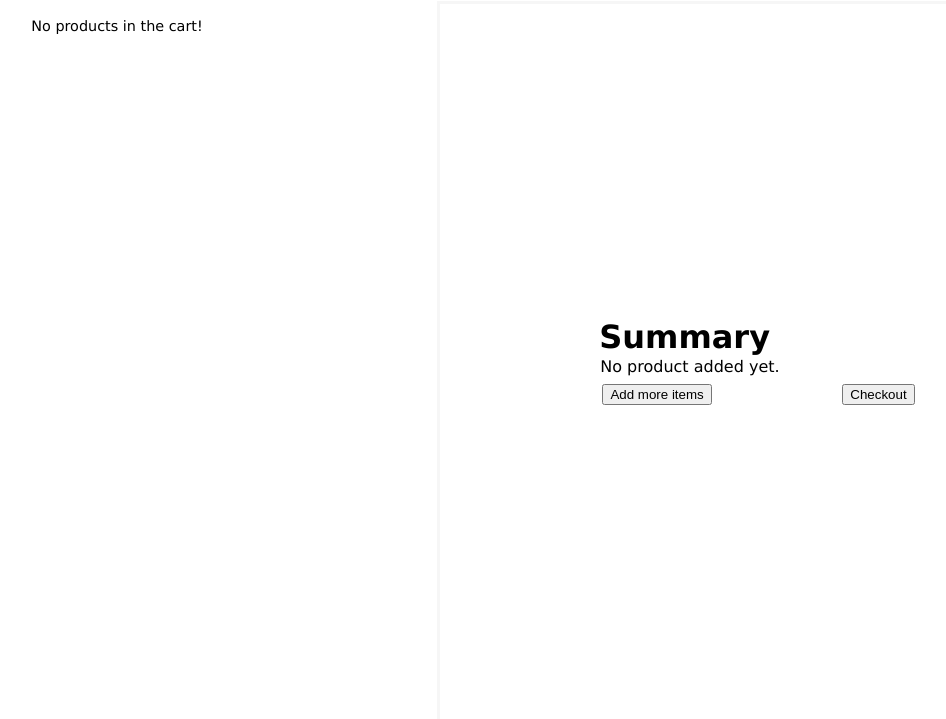
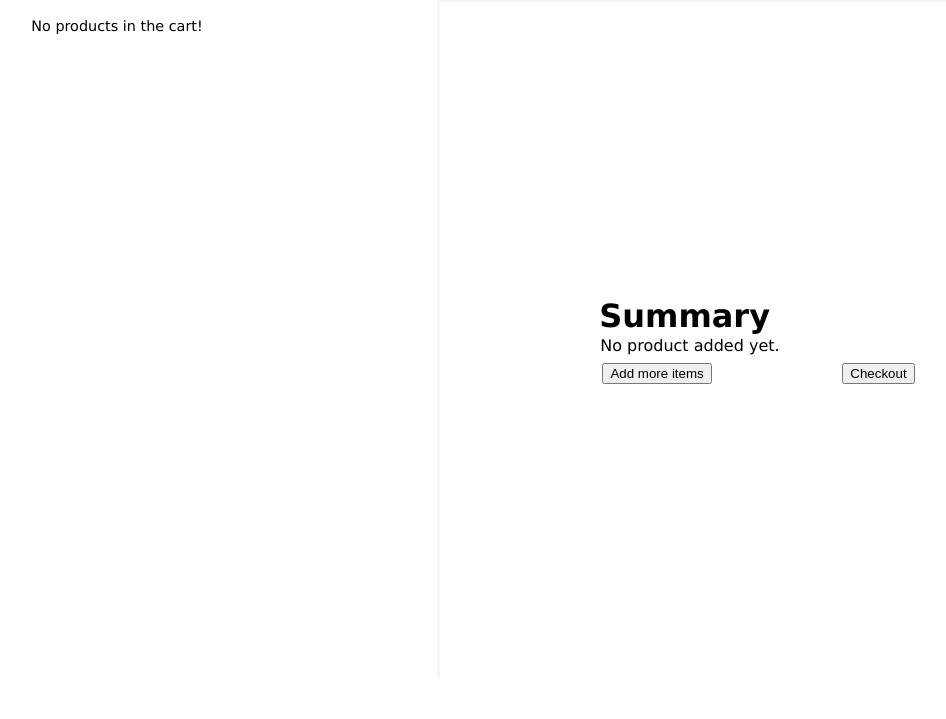
Before and after one commit to AlexzGut/CSD2103_Final_Project, a PHP site: page /html/cart.html in a window 1280 px wide. Shown: the part 81-800 px from the top of the page, without its empty margins (203-1149 px from the left). Run offline with PHP 8.4, Linux system fonts and the light colour scheme.

Commit message:
modifies cart.js, cart.css and cart.html, and menu.js | changes made to improve styles

```diff
--- a/css/cart.css
+++ b/css/cart.css
@@ -1,12 +1,6 @@
 body {
     font-family: Verdana, Geneva, Tahoma, sans-serif;
     margin: 0;
-}
-
-header {
-    left: 0;
-    position: sticky;
-    top: 0;
 }
 
 #close-cart {
@@ -149,13 +143,15 @@ tfoot {
     border-top: 2px solid black;
 }
 
+#cart-wrapper {
+    display: flex;
+    flex-direction: column;
+}
 
 #page-bottom {
     background-color: white;
-    bottom: 0;
     border-top: #F6F6F6 solid;
     box-sizing: border-box;
-    position: sticky;
     width: 100%;
 }
 
@@ -177,12 +173,16 @@ tbody td {
 }
 
 @media screen and (min-width: 769px) { /* For devices bigger than tablets*/
-    main {
-        width: 50%;
+
+    #cart-wrapper {
+        display: flex;
+        flex-direction: row;
     }
 
     #left-panel {
-        height: 100%;
+        width: 50%;
+        height: 85vh;
+        overflow-y: scroll;
     }
 
     #page-bottom {
@@ -190,9 +190,6 @@ tbody td {
         display: flex;
         flex-direction: column;
         justify-content: center;
-        left: 50%;
-        position: fixed;
-        top: 82px;
         width: 50%;
     }
 
--- a/html/cart.html
+++ b/html/cart.html
@@ -1,5 +1,6 @@
 <!DOCTYPE html>
 <html lang="en">
+
 <head>
     <meta charset="UTF-8">
     <meta name="viewport" content="width=device-width, initial-scale=1.0">
@@ -8,9 +9,11 @@
     <title> Cart </title>
     <link rel="stylesheet" href="../css/header.css">
     <link rel="stylesheet" href="../css/cart.css">
+    <script src="../js/header.js"></script>
     <script src="../js/userInfo.js"></script>
     <script src="../js/cart.js"></script>
 </head>
+
 <body>
     <header>
         <div id="header-wrapper">
@@ -26,16 +29,20 @@
                 <h1>Cart</h1>
             </a>
             <div id="header-icons">
-            <a href="signin.html" id="user-link"><img class="white-icon" src="../img/icons/user-icon.svg" alt="sign in icon" width="20">
+                <a href="signin.html" id="user-link"><img class="white-icon" src="../img/icons/user-icon.svg"
+                        alt="sign in icon" width="20">
                     <p id="user-name">Sign In</p>
                 </a>
                 <div id="cart">
-                <a href="#"><img class="white-icon" src="../img/icons/cart-icon.svg" alt="sign in icon" width="20"></a>
+                    <a href="#"><img class="white-icon" src="../img/icons/cart-icon.svg" alt="sign in icon"
+                            width="20"></a>
                 </div>
             </div>
         </div>
     </header>
+
     <main>
+        <section id="cart-wrapper">
             <div id="left-panel">
                 <section id="products-in-cart">
                     <!-- Here the list of products on the cart. -->
@@ -73,10 +80,13 @@
                 </div>
 
                 <div id="buttons">
-                <button type="button" id="edit-cart" class="secondary-button" onclick="addItems()"> Add more items </button>
+                    <button type="button" id="edit-cart" class="secondary-button" onclick="addItems()"> Add more items
+                    </button>
                     <button type="button" id="checkout-button" class="primary-button"> Checkout </button>
                 </div>
             </div>
+        </section>
     </main>
 </body>
+
 </html>
--- a/js/cart.js
+++ b/js/cart.js
@@ -47,13 +47,13 @@ const createArticles = (cart) => {
         $("#comments-section").show();
         $("#summary-no-products").hide();
         $("#cart-summary table tfoot").show();
-        $("section article").remove();
+        $("#products-in-cart article").remove();
         $("#page-bottom #cart-summary table tbody .row-products").remove();
         var totalCart = 0;
         cart["products"].map((element, n) => {
             {
                 // Here start to set the articles when they are added to the cart.
-                $("section").css({
+                $("#products-in-cart").css({
                     display: 'flex',
                     flexDirection: 'column',
                     marginTop: '80px',
@@ -62,7 +62,7 @@ const createArticles = (cart) => {
                 });
 
                 // Adds a new article with product information
-                $("section").append(
+                $("#products-in-cart").append(
                 `<article id="article-product${n}" class="cart-products ui-state-default">
                     <div class="product-images"><img src="../img/${element["imagePath"]}">
                     </div>
@@ -102,8 +102,8 @@ const createArticles = (cart) => {
         $("#cart-summary table tfoot").hide();
     }
 
-    $( "section" ).sortable();
-    $( "section, article" ).disableSelection();
+    $( "#products-in-cart" ).sortable();
+    $( "#products-in-cart, article" ).disableSelection();
 };
 
 // Function to add burgers
```
Also changed, not shown: js/menu.js (+2 -6 lines). Lines whose indentation alone changed are shown as unchanged.
